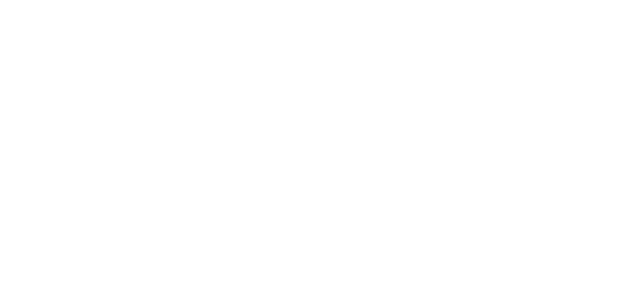
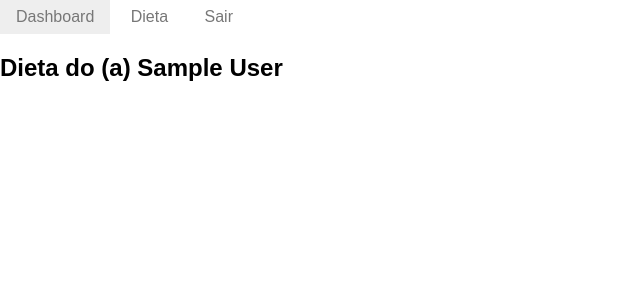
Before and after one commit to luisgteixeira/WebDieta, a Django app: page /dieta/ in a window 1280 px wide. Before the commit the part shown is empty. Shown: the top 300 px of the page, without its empty margins (0-640 px from the left). Run offline with Django 3.2, Linux system fonts and the light colour scheme; the visitor is signed in with stand-in values (Sample User, id 1); some libraries are stand-ins or nearby versions.

Commit message:
Cabeçalho das páginas que contém informações do usuário.

```diff
--- a/dieta/templates/dieta/dieta.html
+++ b/dieta/templates/dieta/dieta.html
@@ -1,10 +1,5 @@
-<!DOCTYPE html>
-<html>
-  <head>
-    <meta charset="utf-8">
-    <title>Dieta</title>
-  </head>
-  <body>
+{% extends 'webdieta/base.html' %}
 
-  </body>
-</html>
+{% block content %}
+    <h2>Dieta do (a) {{ user.first_name }} {{ user.last_name }}</h2>
+{% endblock %}
--- /dev/null
+++ b/webdieta/templates/webdieta/base.html
@@ -0,0 +1,31 @@
+<!DOCTYPE html>
+<html>
+  <head>
+    <meta charset="utf-8">
+    <meta name="viewport" content="width=device-width, initial-scale=1.0">
+
+    <title>WebDieta</title>
+
+    <link rel="stylesheet" href="https://unpkg.com/purecss@1.0.0/build/pure-min.css">
+  </head>
+
+  <body>
+    <div class="pure-menu pure-menu-horizontal">
+      <ul class="pure-menu-list">
+        <li class="pure-menu-item"><a href="../dashboard" class="pure-menu-link">Dashboard</a></li>
+        <li class="pure-menu-item"><a href="../dieta" class="pure-menu-link">Dieta</a></li>
+        <li class="pure-menu-item"><a href="../logout" class="pure-menu-link">Sair</a></li>
+    </ul>
+    </div>
+
+    <div class="content container">
+        <div class="row">
+            <div class="col-md-8">
+            {% block content %}
+            {% endblock %}
+            </div>
+        </div>
+    </div>
+</body>
+
+</html>
```
Also changed, not shown: dieta/templates/dieta/dashboard.html (+4 -9 lines).
